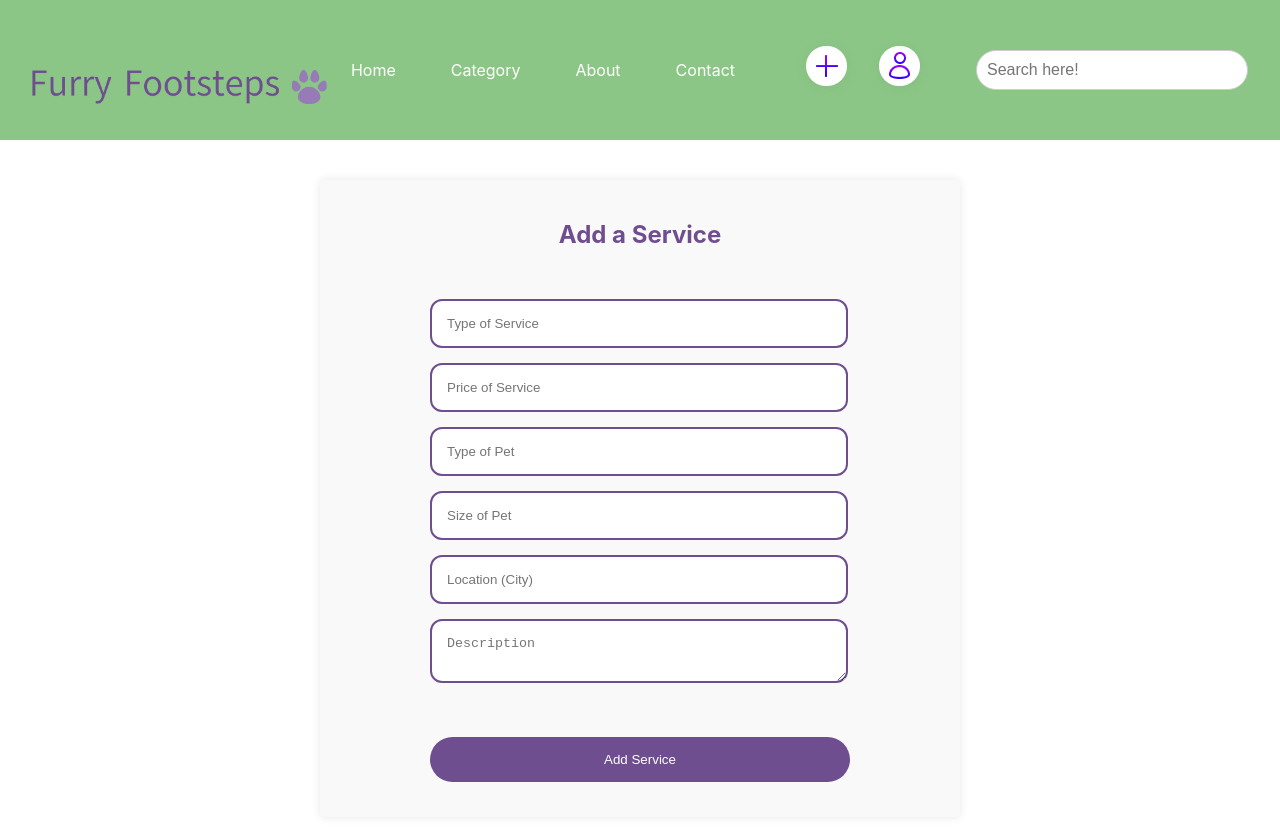
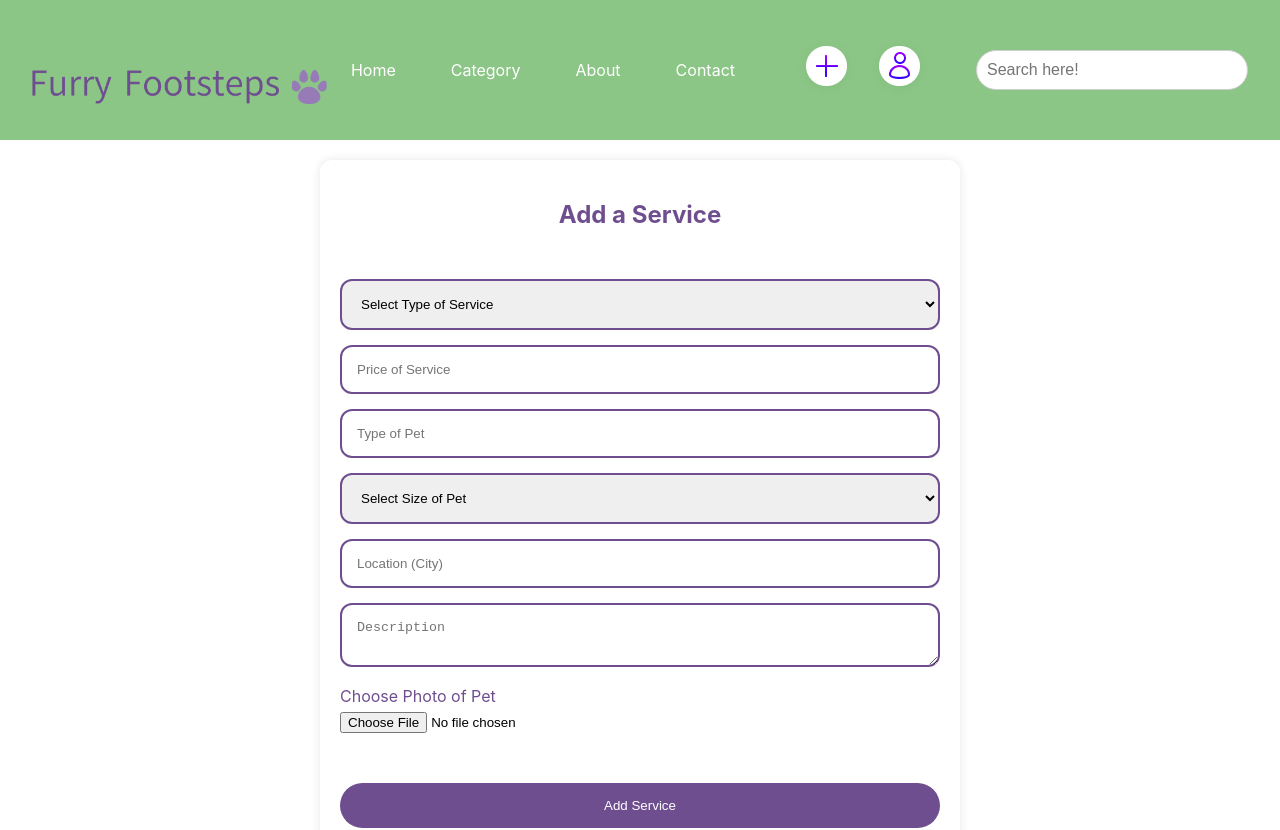
Before and after one commit to IskraNa/FurryFootsteps-UI, a React (Create React App) app: page /addService in a window 1280 px wide. Shown: the top 830 px of the page. Built offline with nearby package versions, Linux system fonts and the light colour scheme.

Commit message:
Adding dropdown lists to the /addService form

```diff
--- a/src/components/addServiceForm/addServiceForm.css
+++ b/src/components/addServiceForm/addServiceForm.css
@@ -24,17 +24,45 @@
     margin-bottom: 5px;
 }
 
+.add-service-form button {
+    width: 100%;
+    padding: 15px;
+    background-color: #6F4E90;
+    color: white;
+    border: none;
+    border-radius: 25px;
+    cursor: pointer;
+}
+
+.add-service-form button:hover {
+    background-color: #8CCC88;
+}
+
+.add-service-form {
+    width: 100%;
+    max-width: 600px;
+    padding: 20px;
+    background-color: #FFFFFF;
+    border-radius: 12px;
+    box-shadow: 0px 0px 10px rgba(0, 0, 0, 0.1);
+}
+
 .add-service-form input[type="text"],
-.add-service-form input[type="textarea"] {
+.add-service-form textarea,
+.add-service-form select {
     width: 100%;
     padding: 15px;
     margin-bottom: 15px;
     border: 2px solid #6F4E90;
     border-radius: 12px;
+    box-sizing: border-box; /* Ensures padding is included in width */
 }
 
+
+
 .add-service-form input[type="text"]:focus,
-.add-service-form input[type="textarea"]:focus {
+.add-service-form textarea:focus,
+.add-service-form select:focus {
     border-color: #8CCC88;
     outline: none;
 }
@@ -52,3 +80,8 @@
 .add-service-form button:hover {
     background-color: #8CCC88;
 }
+.choose-picture-label {
+    display: block;
+    margin-bottom: 5px;
+    color: #6F4E90; /* Text color */
+}
--- a/src/components/addServiceForm/addServiceForm.js
+++ b/src/components/addServiceForm/addServiceForm.js
@@ -18,6 +18,13 @@ const AddServiceForm = () => {
             [name]: value
         });
     };
+    const handleFileChange = (event) => {
+        const file = event.target.files[0]; // Get the first selected file
+        setFormData({
+            ...formData,
+            picture: file // Update the state with the selected file
+        });
+    };
 
     const handleSubmit = (event) => {
         event.preventDefault();
@@ -26,18 +33,27 @@ const AddServiceForm = () => {
     };
 
     return (
-        <div className="register-container">
-            <div className="register-form">
+        <div className="add-service-container">
+            <div className="add-service-form">
                 <h2>Add a Service</h2>
                 <form onSubmit={handleSubmit}>
-                    <input
-                        type="text"
+                    <select
                         name="type"
-                        placeholder="Type of Service"
                         value={formData.type}
                         onChange={handleInputChange}
                         required
-                    />
+                        className="form-input" // Add this className to apply the common styling
+                    >
+                        <option value="" disabled hidden style={{ color: 'gray' }}>Select Type of Service</option>
+                        <option value="Pet Walking">Pet Walking</option>
+                        <option value="Pet Grooming">Pet Grooming</option>
+                        <option value="Pet Adoption">Pet Adoption</option>
+                        <option value="Veterinary Services">Veterinary Services</option>
+                        <option value="Pet Training">Pet Training</option>
+                        <option value="Pet Events">Pet Events</option>
+                        {/* Add more options as needed */}
+                    </select>
+
                     <input
                         type="text"
                         name="price"
@@ -48,20 +64,26 @@ const AddServiceForm = () => {
                     />
                     <input
                         type="text"
-                        name="petType"
+                        name="price"
                         placeholder="Type of Pet"
                         value={formData.petType}
                         onChange={handleInputChange}
                         required
                     />
-                    <input
-                        type="text"
+                    <select
                         name="petSize"
-                        placeholder="Size of Pet"
                         value={formData.petSize}
                         onChange={handleInputChange}
                         required
-                    />
+                        className="form-input" // Add this className to apply the common styling
+
+                    >
+                        <option value="" disabled hidden style={{ color: 'gray' }}>Select Size of Pet</option>
+                        <option value="Small">Small</option>
+                        <option value="Medium">Medium</option>
+                        <option value="Large">Large</option>
+                        {/* Add more options as needed */}
+                    </select>
                     <input
                         type="text"
                         name="location"
@@ -77,14 +99,31 @@ const AddServiceForm = () => {
                         onChange={handleInputChange}
                         required
                         style={{
-                            width: '64%',
+                            width: '100%',
                             padding: '15px',
-                            marginLeft: '15%',
                             border: '2px solid #6F4E90',
                             borderRadius: '12px',
-                            // Add any other styles you need
                         }}
                     />
+
+
+                    <label htmlFor="picture" className="choose-picture-label">
+                        Choose Photo of Pet
+                    </label>
+                    <input
+                        id="picture"
+                        type="file"
+                        accept="image/*"
+                        name="picture"
+                        onChange={handleFileChange}
+                        className="form-input"
+                        required
+                        // style={{ display: 'none' }}
+                    />
+
+
+
+
                     <div style={{ marginTop: "50px" }}>
                         <button type="submit">Add Service</button>
                     </div>
```
